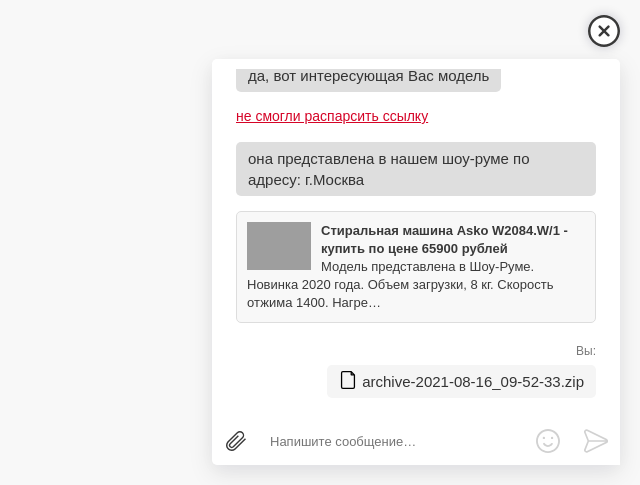
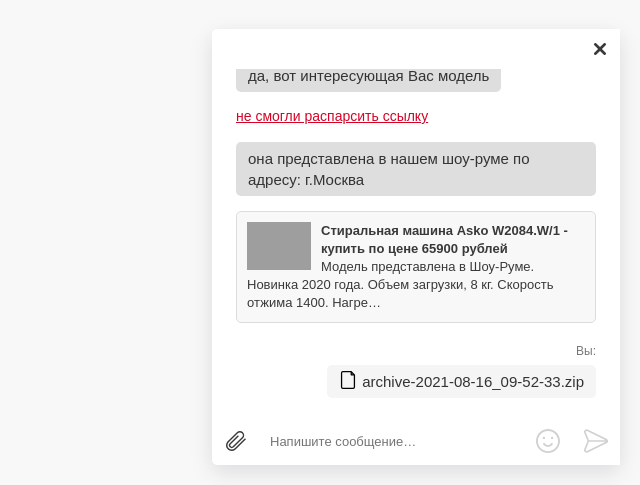
Before and after one commit to htmlpluscss/asko, a PHP site: page / in a window 1280 px wide. Shown: the part 315-800 px from the top of the page, without its empty margins (640-1280 px from the left). Run offline with PHP 8.4, Linux system fonts and the light colour scheme; grey boxes are pictures that could not be loaded.

Commit message:
кнопка Close

```diff
--- a/src/index.html
+++ b/src/index.html
@@ -13,6 +13,16 @@
 <div class="messenger" id="messenger">
 
 	<div class="messenger__chat" id="chat">
+
+		<div class="messenger__head">
+
+			<button class="messenger__btn-close" aria-label="Закрыть чат" type="button">
+				<svg width="12" height="12" viewBox="0 0 348 348">
+					<path d="M336.56 68.61L231.02 174.16l105.54 105.55a40.2 40.2 0 01-56.83 56.85L174.17 231 68.6 336.56a40.06 40.06 0 01-28.42 11.77 40.2 40.2 0 01-28.41-68.62l105.54-105.55L11.77 68.61A40.2 40.2 0 0168.6 11.77l105.57 105.55L279.72 11.77a40.2 40.2 0 0156.84 56.84z"/>
+				</svg>
+			</button>
+
+		</div>
 
 		<div id="chat_div" class="messenger__transcript">
 
@@ -805,13 +815,6 @@
 
 		</div>
 
-		<button class="messenger__btn-close" onclick="chatClose()" aria-label="Закрыть чат" type="button">
-			<svg width="32" height="32" viewBox="0 0 512 512">
-				<path d="M437.13 74.94c-99.83-99.83-262.31-99.83-362.14 0C26.64 123.3 0 187.62 0 256s26.64 132.7 75 181.05c49.92 49.93 115.49 74.88 181.06 74.88s131.14-24.95 181.06-74.88c99.83-99.82 99.83-262.27 0-362.11zM409.08 409c-84.38 84.37-221.67 84.37-306.04 0-40.86-40.86-63.37-95.2-63.37-153s22.51-112.15 63.37-153.03c84.37-84.37 221.67-84.35 306.04 0 84.36 84.38 84.36 221.67 0 306.03z"/>
-				<path d="M341.52 310.83l-56.15-56.07 56.15-56.07a19.84 19.84 0 10-28.05-28.07l-56.18 56.11-56.19-56.11a19.84 19.84 0 10-28.05 28.06l56.16 56.08-56.16 56.07a19.83 19.83 0 1028.05 28.06l56.2-56.1 56.18 56.1a19.76 19.76 0 0014.02 5.8 19.83 19.83 0 0014.02-33.86z"/>
-			</svg>
-		</button>
-
 	</div>
 
 	<button class="messenger__btn-open" onclick="chatOpen()" aria-label="Открыть чат" type="button">
--- a/src/messenger.css
+++ b/src/messenger.css
@@ -37,15 +37,20 @@
 
 }
 
+.messenger__head {
+
+	position: relative;
+	display: flex;
+	justify-content: space-between;
+	margin: -10px -10px 0;
+	overflow: hidden;
+
+}
+
 .messenger__btn-close {
 
-	position: absolute;
-	right: 0;
-	bottom: 100%;
-	margin-bottom: 12px;
-
 	border: 0;
-	border-radius: 50%;
+	border-radius: 0;
 	font-family: inherit;
 	background-color: #fff;
 	transition: .3s;
@@ -55,12 +60,15 @@
 	line-height: inherit;
 	color: transparent;
 	appearance: none;
-	width: 32px;
-	height: 32px;
+	width: 40px;
+	height: 40px;
 	fill: #393939;
 	padding: 0;
-	box-shadow: rgba(0, 8, 50, 0.2) 0 0 12px;
 	box-sizing: border-box;
+	margin-left: auto;
+	display: flex;
+	align-items: center;
+	justify-content: center;
 
 }
 
@@ -510,9 +518,9 @@
 
 	.messenger__transcript {
 
-		height: calc(100vh - 40px - 32px - 24px - 48px - 20px);
+		/* height: calc(100vh - 40px - 32px - 24px - 48px - 20px); */
+		height: 60vh;
 		width: calc(100vw - 40px - 20px - 28px);
-		overflow: auto;
 
 	}
 
--- a/src/messenger.js
+++ b/src/messenger.js
@@ -58,13 +58,11 @@ function chatOpen(){
 	chat_div.scrollTop = chat_div.scrollHeight;
 }
 
-function chatClose(){
-	window.messenger.classList.remove('messenger--open');
-}
-
 function chatFocus(){
 	chat_input.focus();
 }
+
+window.messenger.querySelector('.messenger__btn-close').addEventListener('click', ()=> window.messenger.classList.remove('messenger--open'));
 
 const formFile = window.messenger.querySelector('.messenger__form-file');
 
```
